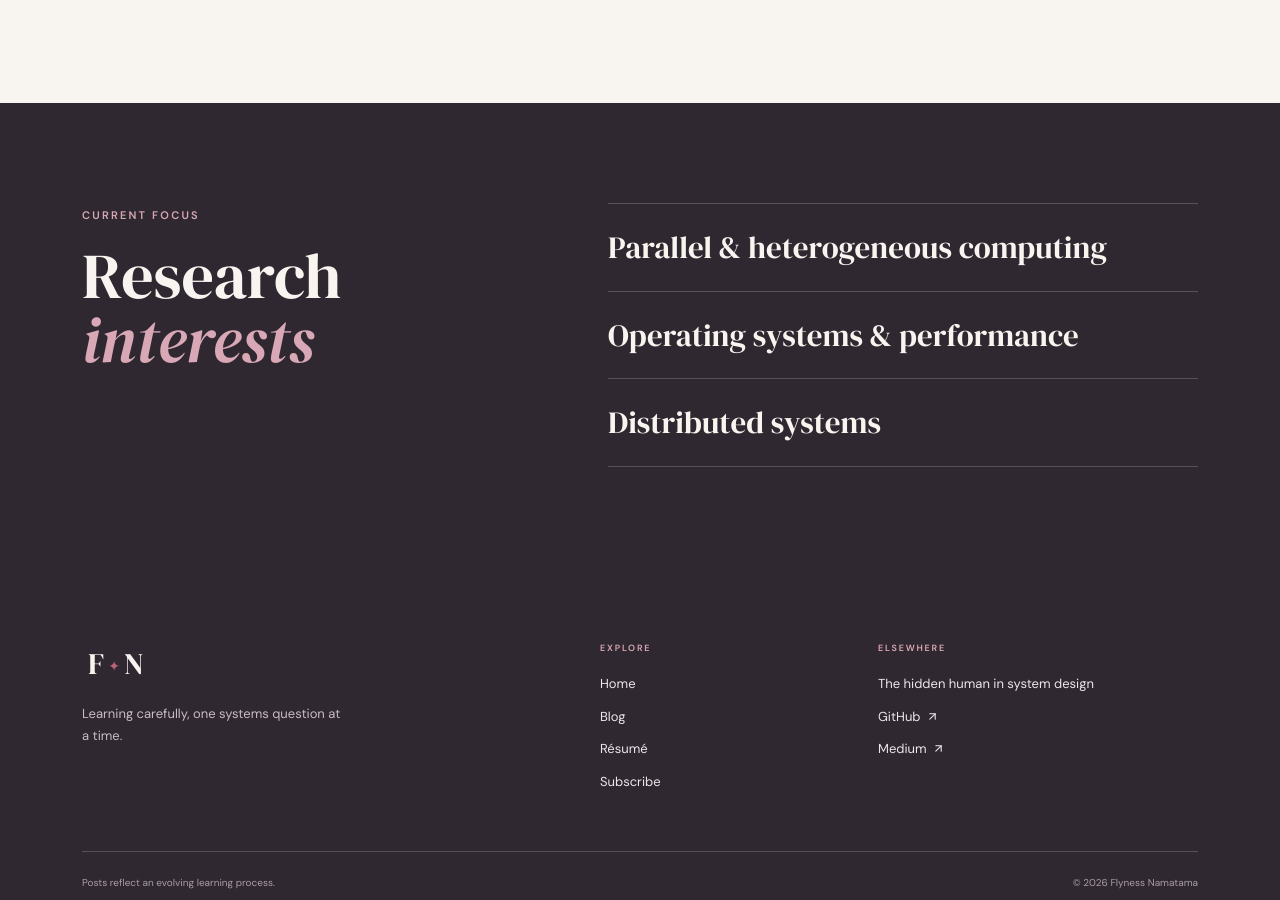
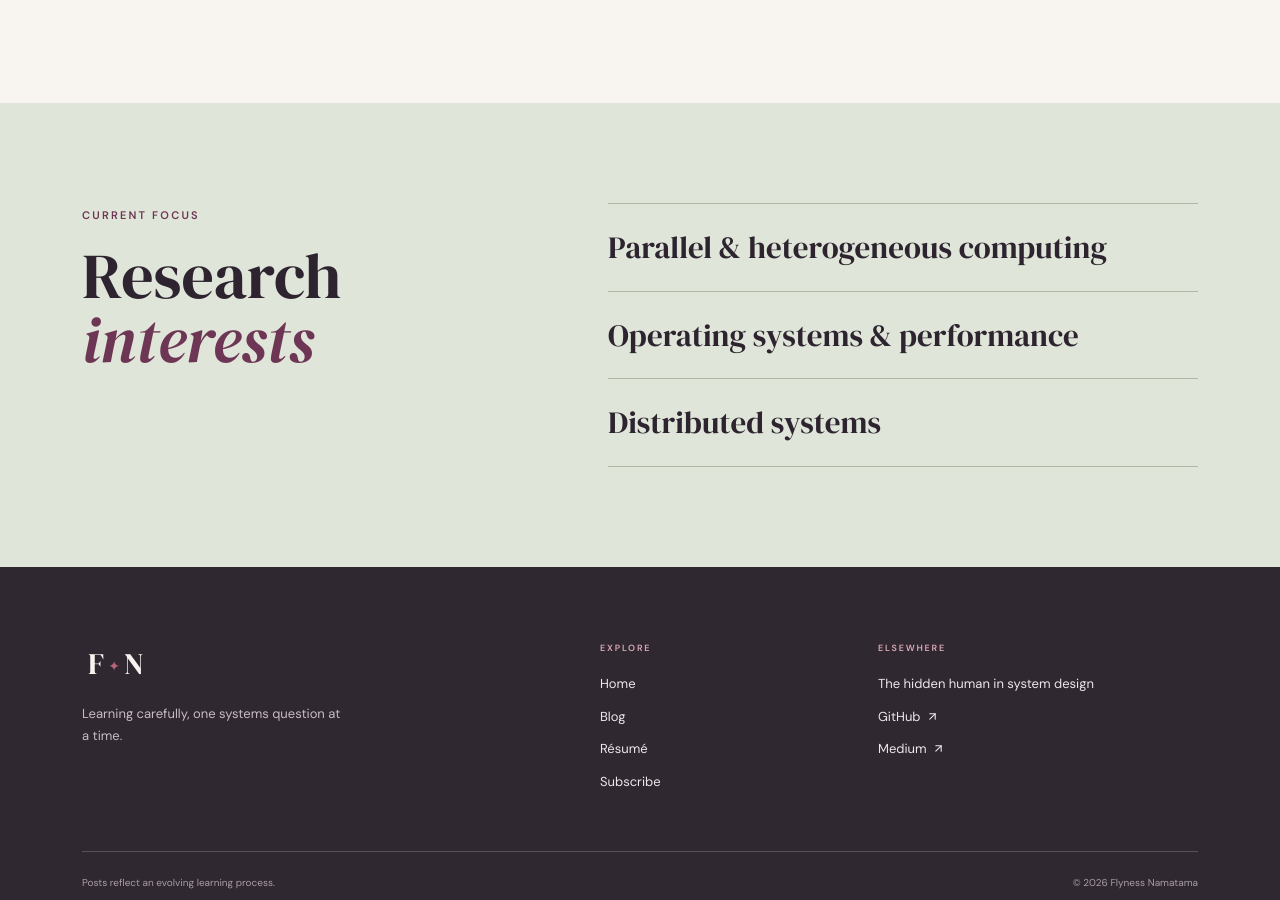
Before and after one commit to Flyness01/Blog, a React (Vite) app: page / in a window 1280 px wide. Shown: the part 839-1739 px from the top of the page. Built offline with nearby package versions, Linux system fonts and the light colour scheme.

Commit message:
Separate research section from footer

```diff
--- a/src/styles.css
+++ b/src/styles.css
@@ -127,12 +127,12 @@ h1 em, h2 em { color: var(--plum); font-weight: 400; }
 .profile-actions { display: flex; flex-wrap: wrap; align-items: center; gap: 12px; margin-top: 32px; }
 .profile-actions button, .profile-actions a { min-height: 44px; border: 1px solid var(--ink); background: var(--ink); color: #fff; padding: 11px 15px; display: flex; align-items: center; gap: 10px; text-decoration: none; cursor: pointer; font-size: 12px; }
 .profile-actions .quiet-action, .profile-actions a { background: transparent; color: var(--ink); }
-.profile-interests { padding: 100px max(32px, calc((100vw - 1116px) / 2)); background: #302830; color: #f8f4ef; display: grid; grid-template-columns: .85fr 1.15fr; gap: 90px; }
+.profile-interests { padding: 100px max(32px, calc((100vw - 1116px) / 2)); background: #dfe5d8; color: var(--ink); display: grid; grid-template-columns: .85fr 1.15fr; gap: 90px; }
 .profile-interests h2 { margin-top: 20px; font-size: clamp(40px, 5vw, 64px); line-height: 1; }
-.profile-interests h2 em { color: #d9a8b6; }
-.profile-interests .kicker { color: #d9a8b6; }
-.profile-interest-simple { align-self: center; border-top: 1px solid #5b4f58; }
-.profile-interest-simple span { display: block; padding: 24px 0; border-bottom: 1px solid #5b4f58; color: #f8f4ef; font-family: "DM Serif Display", serif; font-size: clamp(23px, 2.5vw, 31px); line-height: 1.25; }
+.profile-interests h2 em { color: var(--plum); }
+.profile-interests .kicker { color: var(--plum); }
+.profile-interest-simple { align-self: center; border-top: 1px solid #aeb9a4; }
+.profile-interest-simple span { display: block; padding: 24px 0; border-bottom: 1px solid #aeb9a4; color: var(--ink); font-family: "DM Serif Display", serif; font-size: clamp(23px, 2.5vw, 31px); line-height: 1.25; }
 
 .portfolio-map { background: #eee5dc; padding: 105px max(32px, calc((100vw - 1116px) / 2)); }
 .light-heading .kicker { color: var(--plum); }
```
